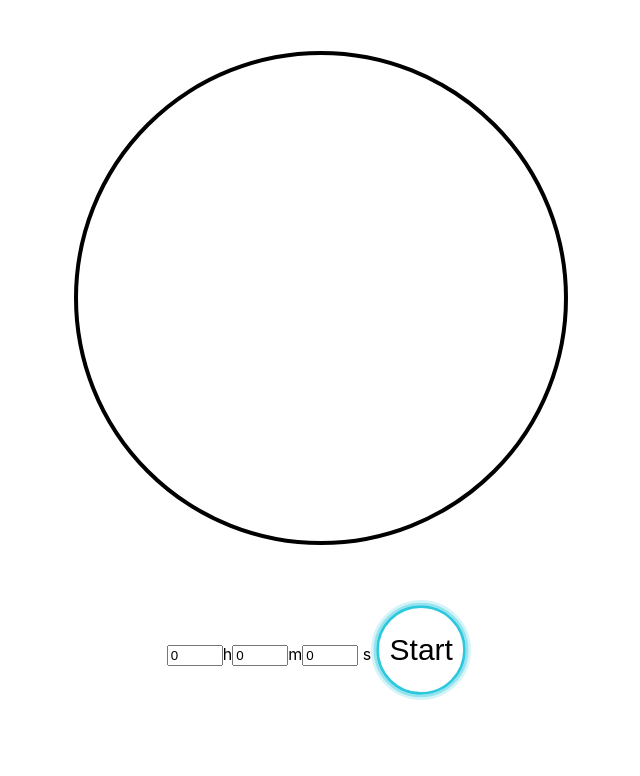
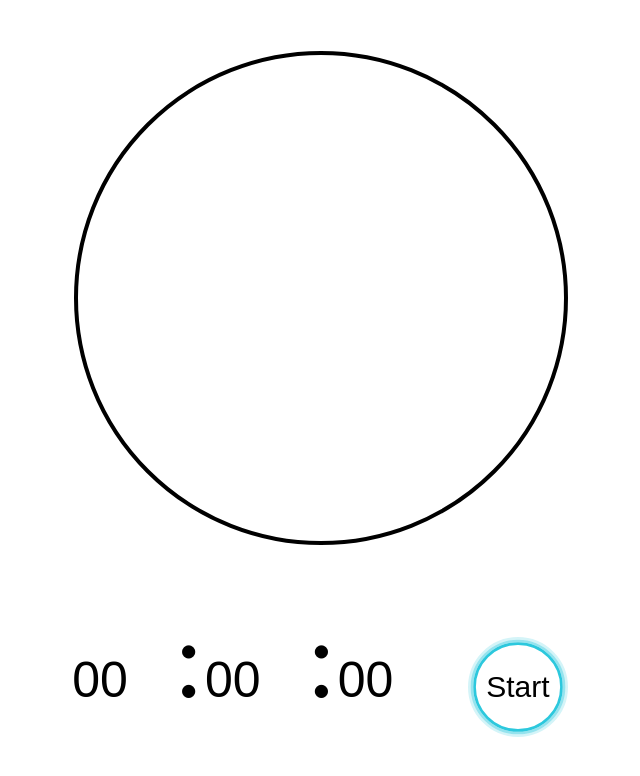
Before and after one commit to amara-j/timer, a React (Create React App) app: page / in a window 1280 px wide. Shown: the top 776 px of the page, without its empty margins (321-961 px from the left). Built offline with nearby package versions, Linux system fonts and the light colour scheme.

Commit message:
timer displays "timer done" in svg text at end

```diff
--- a/src/App.css
+++ b/src/App.css
@@ -64,6 +64,16 @@ input[type="submit"] {
   font-size: 30px;
 }
 
+#timerInputForm {
+  font-size: 100px;
+}
+
+input[type="number"] {
+  font-size: 50px;
+  width: 100px;
+  border: none;
+}
+
 /* .timerInput {
   width: 30px;
   border: none;
--- a/src/App.js
+++ b/src/App.js
@@ -36,7 +36,7 @@ const App = () => {
         </button>
       ) : null}
       <div className="control-panel">
-        <form onSubmit={handleSubmit}>
+        <form id="timerInputForm" onSubmit={handleSubmit}>
           <label>
             <input
               className="timerInput"
@@ -44,9 +44,9 @@ const App = () => {
               ref={inputHours}
               min="0"
               max="60"
-              defaultValue="0"
+              defaultValue="00"
             />
-            h
+            :
           </label>
           <label>
             <input
@@ -55,9 +55,9 @@ const App = () => {
               ref={inputMinutes}
               min="0"
               max="60"
-              defaultValue="0"
+              defaultValue="00"
             />
-            m
+            :
           </label>
           <label>
             <input
@@ -66,9 +66,8 @@ const App = () => {
               ref={inputSeconds}
               min="0"
               max="60"
-              defaultValue="0"
+              defaultValue="00"
             />{" "}
-            s
           </label>
           <input type="submit" value="Start" />
         </form>
--- a/src/CircleBorder.js
+++ b/src/CircleBorder.js
@@ -25,7 +25,7 @@ const CircleBorder = (props) => {
         y="50%"
         textAnchor="middle"
         fill="black"
-        fontSize="100px"
+        fontSize="90px"
         dy=".3em"
       >
         {props.countdownText}
--- a/src/Timer.js
+++ b/src/Timer.js
@@ -26,7 +26,7 @@ class Timer extends React.Component {
       } else {
         clearInterval(this.timerInterval);
         this.setState({ countdown: "Timer done!", percentage: 1 });
-        // Transport.start();
+        Transport.start();
       }
     }, 1000);
   }
@@ -48,8 +48,10 @@ class Timer extends React.Component {
   }
 
   formatSecsToHHMMSS(secs) {
-    if (this.state.countdown > 1) {
+    if (this.state.countdown > 0) {
       return new Date(secs * 1000).toISOString().substr(11, 8);
+    } else {
+      return "Timer done!";
     }
   }
 
```
